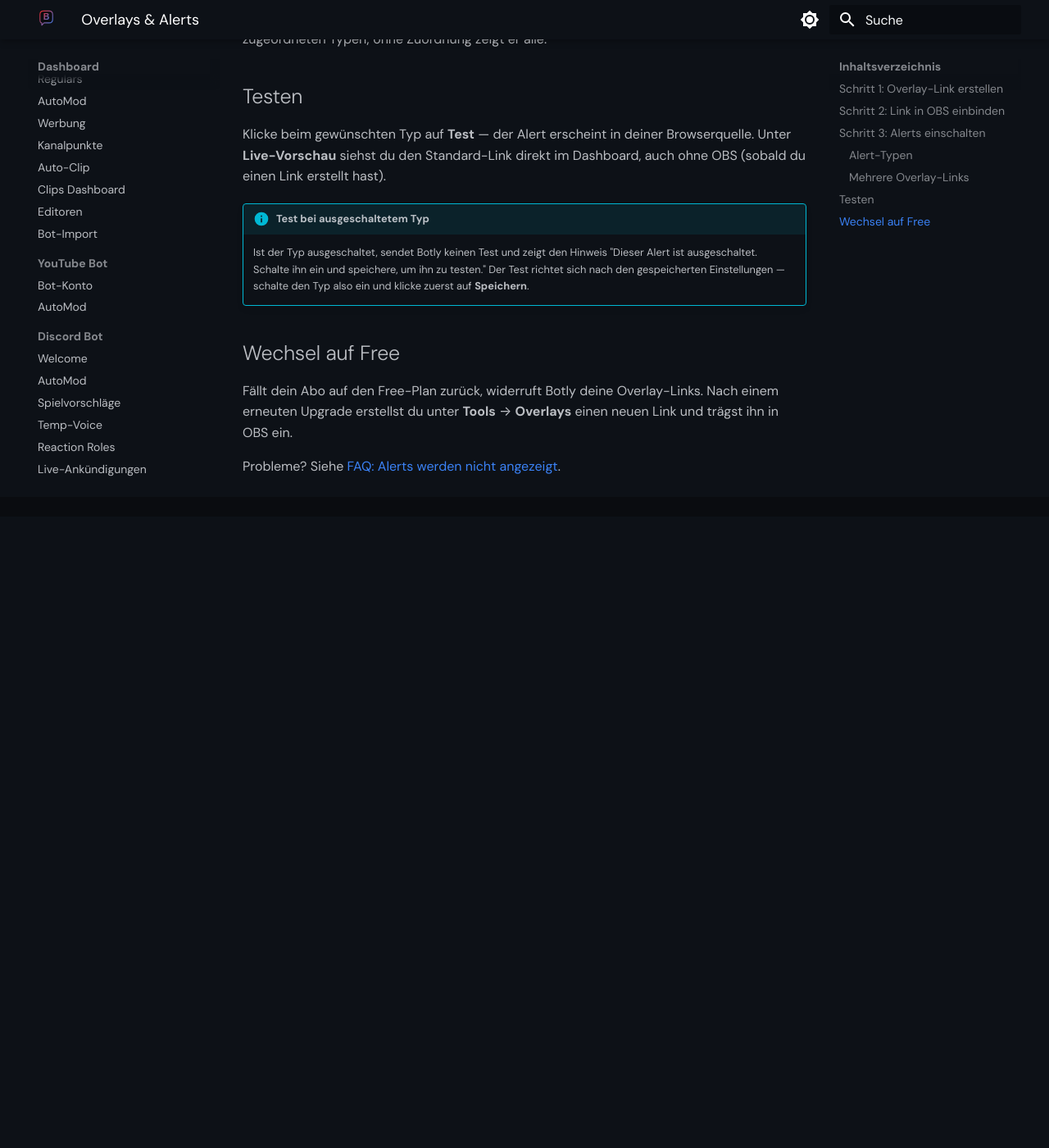
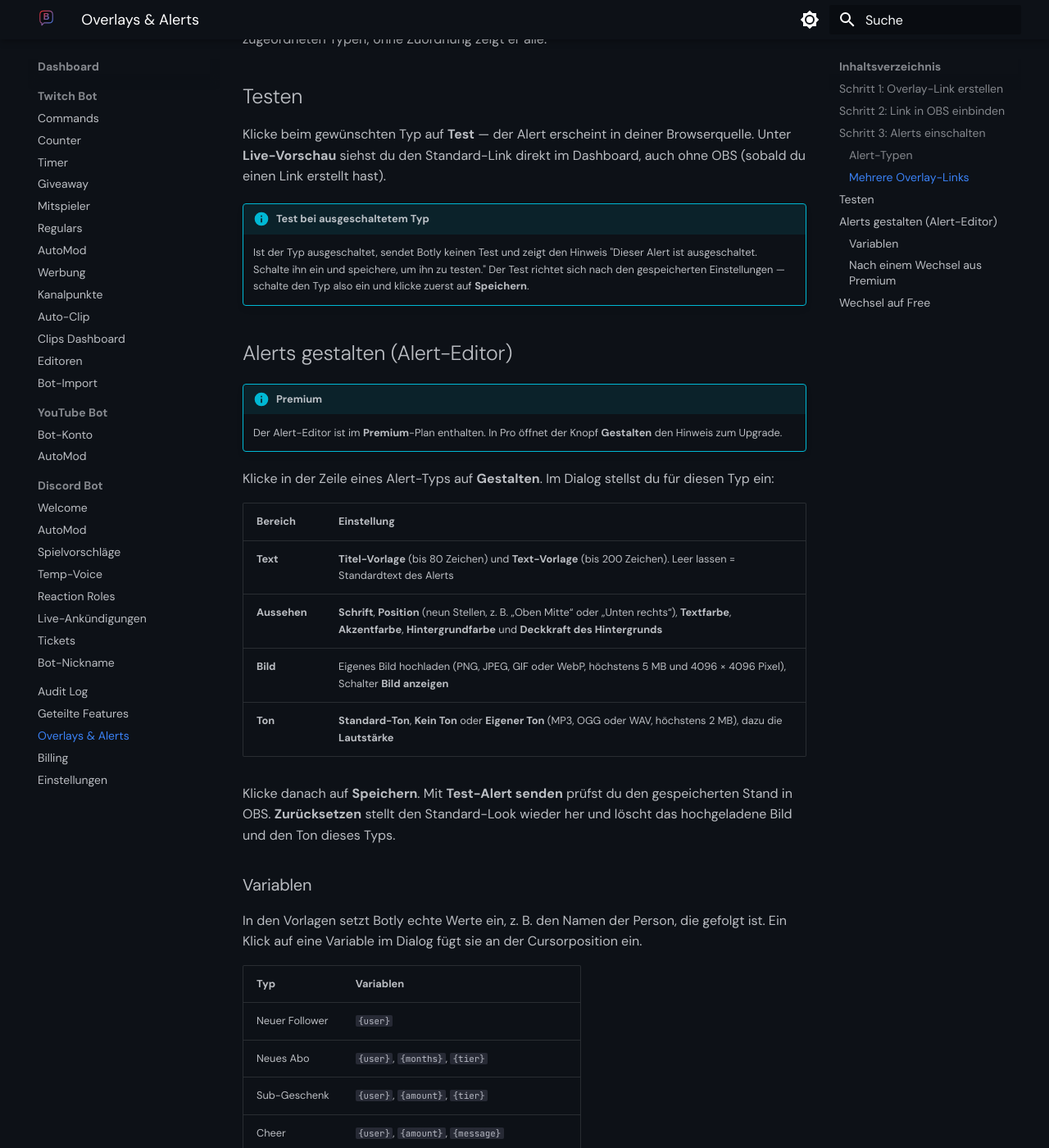
Before and after one commit to thymply/botly-docs, an MkDocs documentation site: the page built from docs/dashboard/overlays-alerts.md, in a window 1280 px wide and 1400 px high, scrolled down 2753 px. Shown: the whole window at 82% size. Built offline with MkDocs 1.6.1 and Material for MkDocs 9.7.7, drawn with Linux system fonts in a browser that asks for light colours; plug-ins that fetch from the network failed and are left out; before the commit the page ends 3383 px from its top, so only the background shows below that; some of the changed text lies outside the part shown.

Commit message:
docs: Alert-Editor (BL-368 Paket 1): Gestalten, Variablen, Uploads, Wechsel aus Premium
Co-Authored-By: Claude Opus 5.5 <noreply@anthropic.com>
Claude-Session: https://claude.ai/code/session_01FVTiAmEDWeydWKMVo24h1i

```diff
--- a/docs/dashboard/overlays-alerts.md
+++ b/docs/dashboard/overlays-alerts.md
@@ -81,6 +81,47 @@ Klicke beim gewünschten Typ auf **Test** — der Alert erscheint in deiner Brow
 !!! info "Test bei ausgeschaltetem Typ"
     Ist der Typ ausgeschaltet, sendet Botly keinen Test und zeigt den Hinweis "Dieser Alert ist ausgeschaltet. Schalte ihn ein und speichere, um ihn zu testen." Der Test richtet sich nach den gespeicherten Einstellungen — schalte den Typ also ein und klicke zuerst auf **Speichern**.
 
+## Alerts gestalten (Alert-Editor)
+
+!!! info "Premium"
+    Der Alert-Editor ist im **Premium**-Plan enthalten. In Pro öffnet der Knopf **Gestalten** den Hinweis zum Upgrade.
+
+Klicke in der Zeile eines Alert-Typs auf **Gestalten**. Im Dialog stellst du für diesen Typ ein:
+
+| Bereich | Einstellung |
+|---------|-------------|
+| **Text** | **Titel-Vorlage** (bis 80 Zeichen) und **Text-Vorlage** (bis 200 Zeichen). Leer lassen = Standardtext des Alerts |
+| **Aussehen** | **Schrift**, **Position** (neun Stellen, z. B. „Oben Mitte“ oder „Unten rechts“), **Textfarbe**, **Akzentfarbe**, **Hintergrundfarbe** und **Deckkraft des Hintergrunds** |
+| **Bild** | Eigenes Bild hochladen (PNG, JPEG, GIF oder WebP, höchstens 5 MB und 4096 × 4096 Pixel), Schalter **Bild anzeigen** |
+| **Ton** | **Standard-Ton**, **Kein Ton** oder **Eigener Ton** (MP3, OGG oder WAV, höchstens 2 MB), dazu die **Lautstärke** |
+
+Klicke danach auf **Speichern**. Mit **Test-Alert senden** prüfst du den gespeicherten Stand in OBS. **Zurücksetzen** stellt den Standard-Look wieder her und löscht das hochgeladene Bild und den Ton dieses Typs.
+
+### Variablen
+
+In den Vorlagen setzt Botly echte Werte ein, z. B. den Namen der Person, die gefolgt ist. Ein Klick auf eine Variable im Dialog fügt sie an der Cursorposition ein.
+
+| Typ | Variablen |
+|-----|-----------|
+| Neuer Follower | `{user}` |
+| Neues Abo | `{user}`, `{months}`, `{tier}` |
+| Sub-Geschenk | `{user}`, `{amount}`, `{tier}` |
+| Cheer | `{user}`, `{amount}`, `{message}` |
+| Raid | `{user}`, `{viewers}` |
+| Kanalpunkte | `{user}`, `{reward}`, `{cost}`, `{input}` |
+| Superchat | `{user}`, `{amount}`, `{currency}`, `{message}` |
+| Super-Sticker | `{user}`, `{amount}`, `{currency}` |
+| Neues Mitglied | `{user}`, `{months}` |
+
+Beispiel: `{user} hat {amount} Bits gecheert!`
+
+!!! note "Ton in der Live-Vorschau"
+    In der **Live-Vorschau** im Dashboard spielt ein Ton erst nach einem Klick in die Vorschau (Regel des Browsers). Prüfe den Ton mit **Test-Alert senden** in deiner OBS-Browserquelle.
+
+### Nach einem Wechsel aus Premium
+
+Wechselst du von Premium auf Pro oder Free, zeigen deine Alerts wieder den Standard-Look. Deine Gestaltung bleibt gespeichert und gilt wieder, sobald du erneut Premium hast. Deine hochgeladenen Dateien siehst du unter **Alerts** in der Karte **Hochgeladene Dateien** und kannst sie dort löschen.
+
 ## Wechsel auf Free
 
 Fällt dein Abo auf den Free-Plan zurück, widerruft Botly deine Overlay-Links. Nach einem erneuten Upgrade erstellst du unter **Tools** → **Overlays** einen neuen Link und trägst ihn in OBS ein.
```
